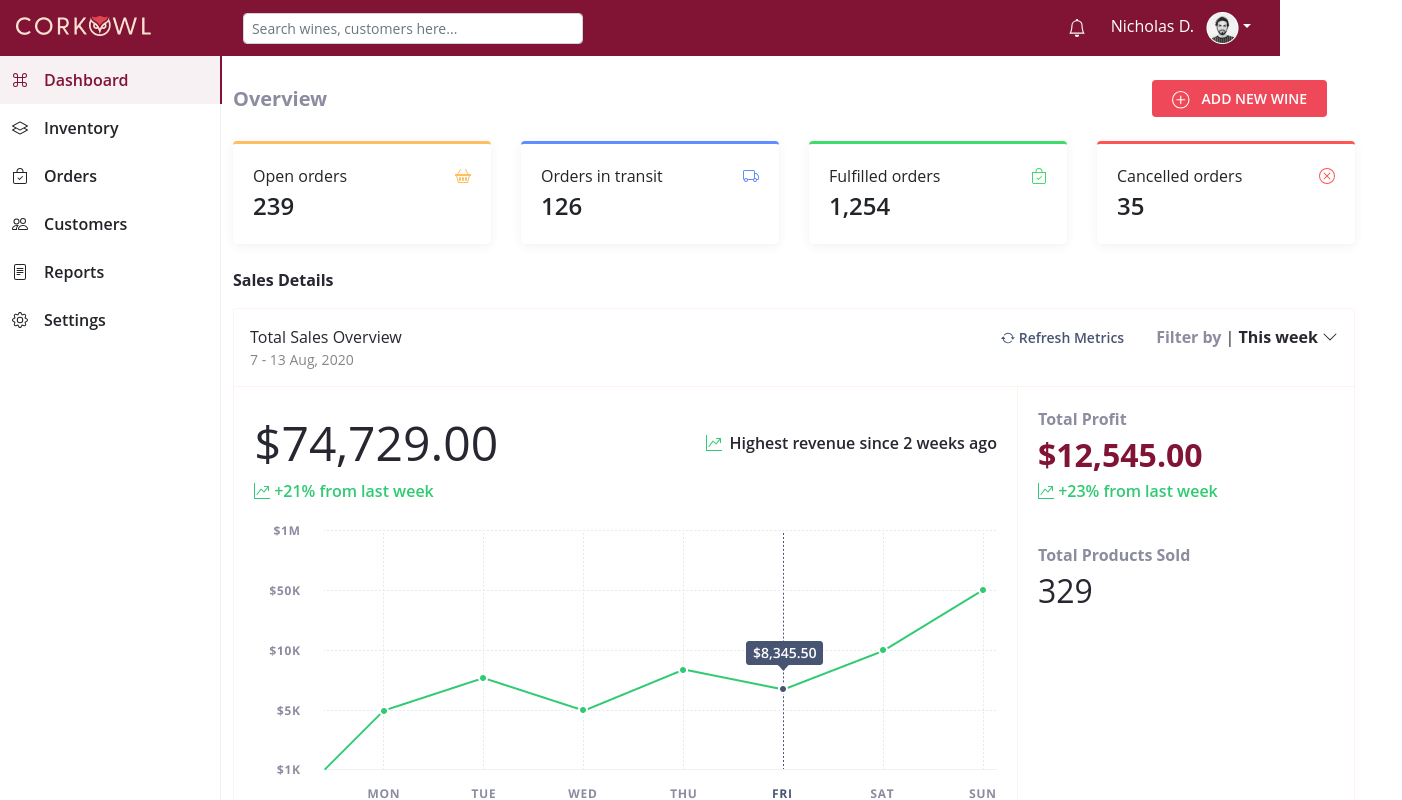
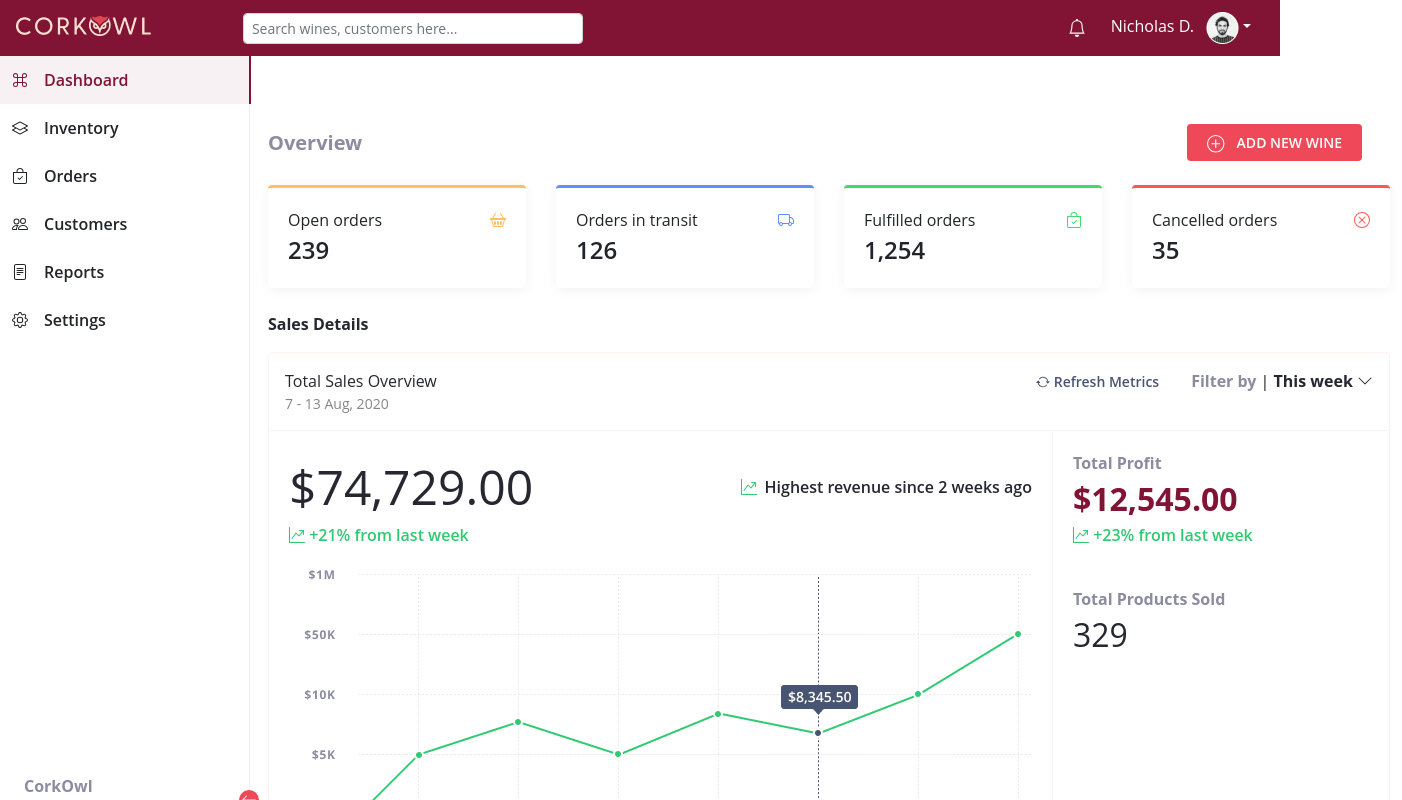
Before and after one commit to mohit2314/thinklink-ui, a Vue app: page / in a window 1280 px wide. Shown: the top 800 px of the page, 1402 px wide, since content can reach past the window. Built offline with nearby package versions, Linux system fonts and the light colour scheme.

Commit message:
fixed navbar & sidebar

```diff
--- a/src/App.vue
+++ b/src/App.vue
@@ -2,8 +2,10 @@
   <div class="app">
     <Navbar />
     <div class="dashboard__layout">
-      <LeftSidebar />
-      <DashboardSection />
+      <LeftSidebar class="sidebar__section" style="position: fixed; top: 56px; max-width: 250px; width: 350px; height: 100%" />
+      <div class="dashboard__section">
+        <DashboardSection style="margin-top: 100px" />
+      </div>
     </div>
   </div>
 </template>
@@ -33,5 +35,15 @@ export default {
   width: 100%;
   height: 100%;
   // background: #E5E5E5;
+  width: 100%;
+  .sidebar__section {
+    width: 20%;
+  }
+  .dashboard__section {
+    width: 100%;
+    margin-left: 256px;
+    display: flex;
+    justify-content: center;
+  }
 }
 </style>
--- a/src/components/Navbar.vue
+++ b/src/components/Navbar.vue
@@ -41,6 +41,9 @@ export default {
   font-size: 16px;
   color: #fff;
   width: 100%;
+  position: fixed;
+  top: 0;
+  left: 0;
   .nav__left-section {
     width: 50%;
     display: flex;
```
